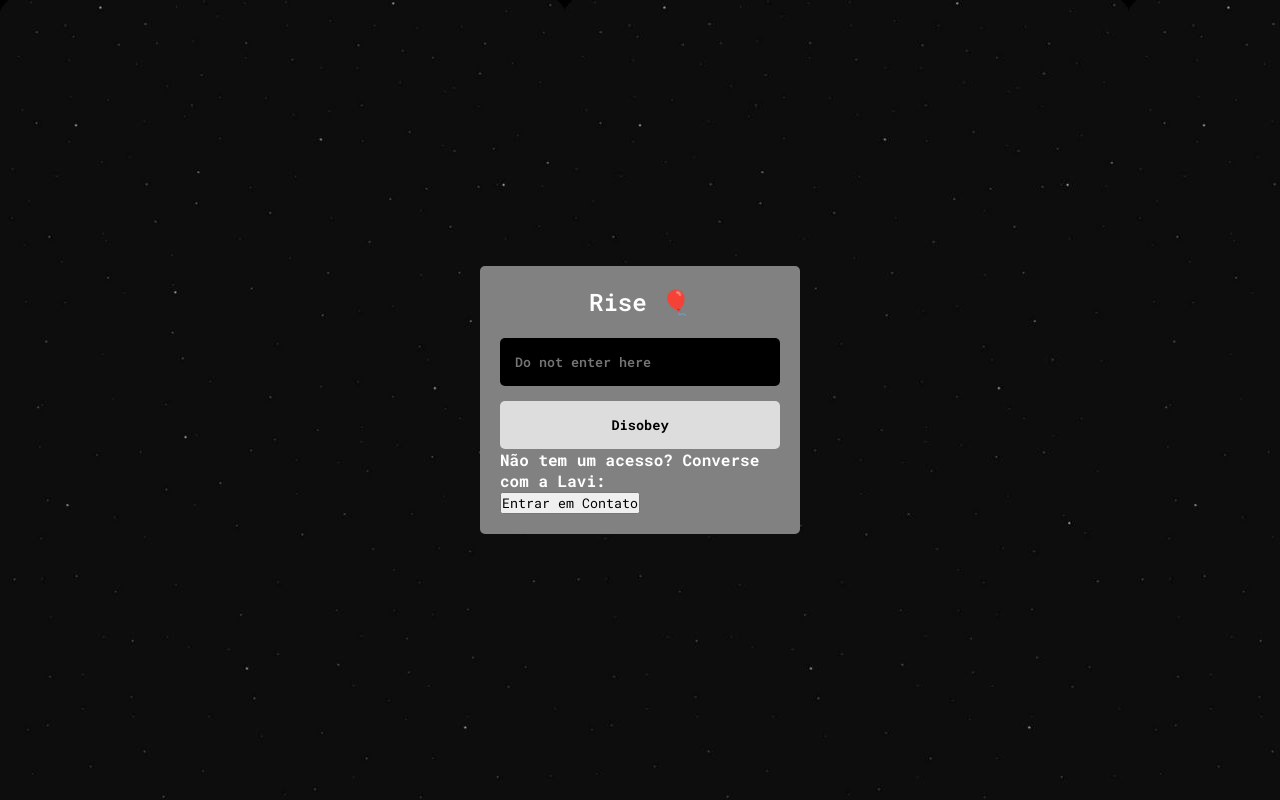
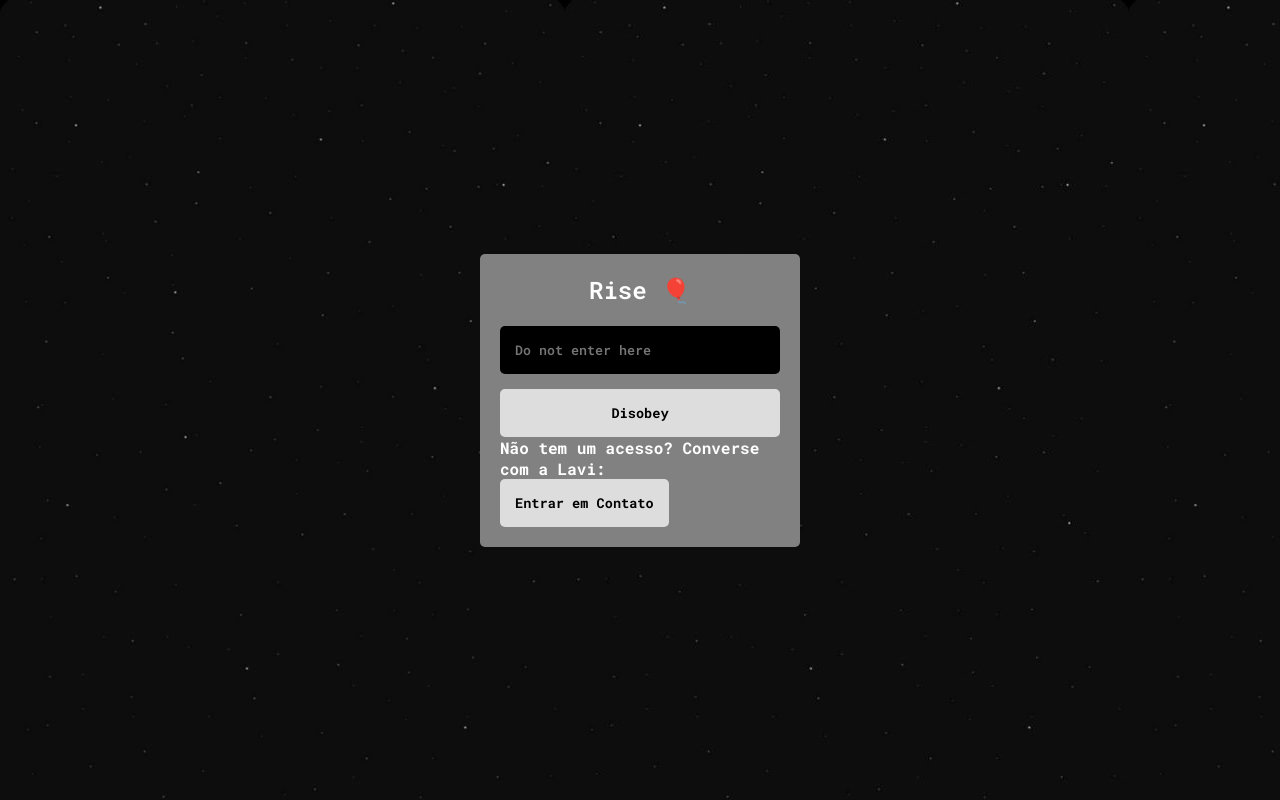
Before and after one commit to liviajaymason/chat, a plain HTML site: page front-end/index.html in a window 1280 px wide. Drawn offline with nearby package versions, Linux system fonts and the light colour scheme.

Commit message:
Update index.html

```diff
--- a/front-end/index.html
+++ b/front-end/index.html
@@ -21,7 +21,7 @@
                 <button type="submit" class="login__button">Disobey</button>
             </form>
             <h4>Não tem um acesso? Converse com a Lavi:</h4>
-            <button type="submit" class="contact_button">Entrar em Contato</button>
+            <button type="submit" class="contact__button">Entrar em Contato</button>
         </section>
 
         <section class="chat">
```
